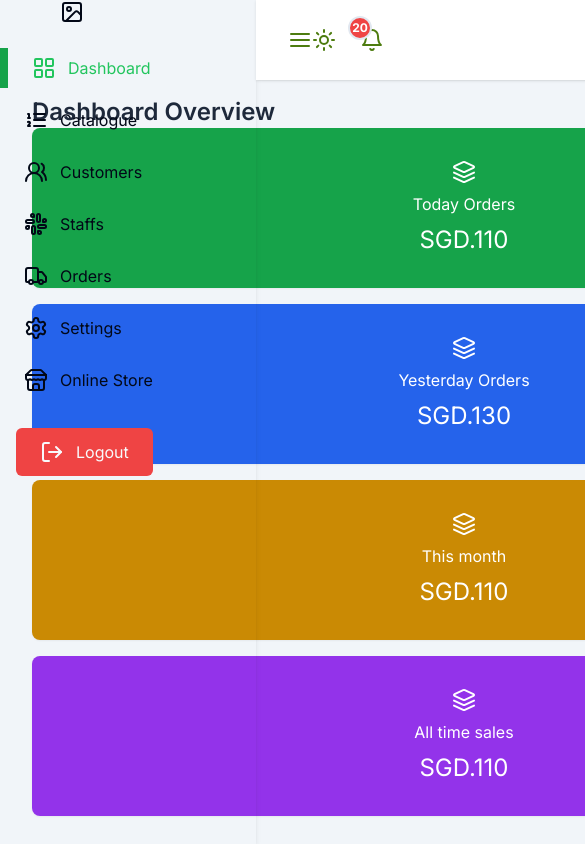
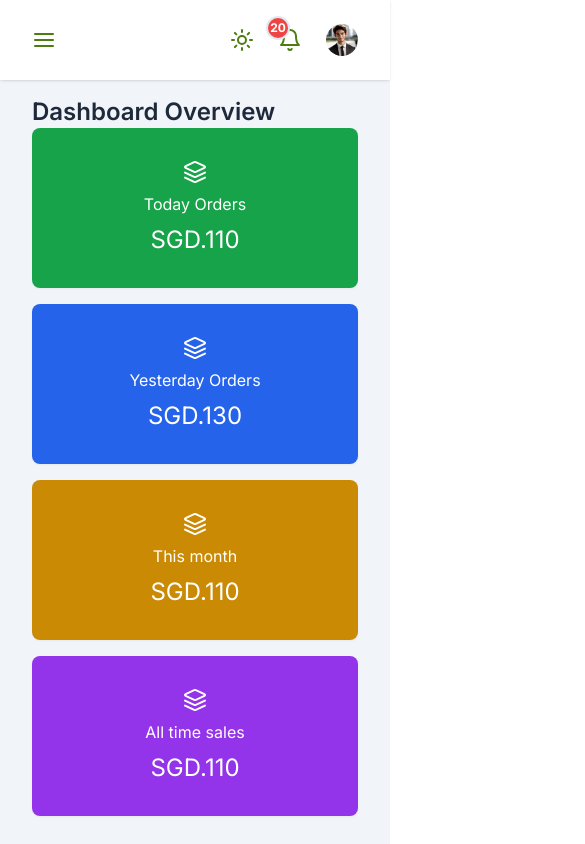
Before and after one commit to darrenliew96/nextjs-ecommerce, a Next.js app: page /dashboard in a window 390 px wide. Shown: the top 844 px of the page, 585 px wide, since content can reach past the window. Built offline with nearby package versions, Linux system fonts and the light colour scheme.

Commit message:
sidebar and navbar features update

```diff
--- a/package.json
+++ b/package.json
@@ -10,6 +10,7 @@
   },
   "dependencies": {
     "@faker-js/faker": "^8.4.1",
+    "@radix-ui/react-collapsible": "^1.0.3",
     "@radix-ui/react-dropdown-menu": "^2.0.6",
     "chart.js": "^4.4.2",
     "chartjs": "^0.3.24",
--- a/src/app/(back-office)/dashboard/page.jsx
+++ b/src/app/(back-office)/dashboard/page.jsx
@@ -17,7 +17,7 @@ export default function page() {
       {/* Charts */}
       <DashboardCharts/>
       {/* Recent Orders Table */}
-      <CustomDataTable/>
+      {/* <CustomDataTable/> */}
     </div>
   );
 }
--- a/src/app/(back-office)/layout.js
+++ b/src/app/(back-office)/layout.js
@@ -1,21 +1,27 @@
-import React from "react";
+"use client";
+import React, { useState } from "react";
 import Sidebar from "../components/backoffice/Sidebar";
 import Navbar from "../components/backoffice/Navbar";
 
-export default function Layout({children}) {
+export default function Layout({ children }) {
+  const [showSidebar, setShowSidebar] = useState(false);
+
   return (
     <div className="flex">
       {/*sidebar */}
       <div>
-            <Sidebar />
+        <Sidebar setShowSidebar={setShowSidebar} showSidebar={showSidebar} />
       </div>
       {/*main body */}
-        <div className="lg:ml-64 ml-0 flex-grow bg-slate-100 min-h-screen">
+      <div className="lg:ml-64 sm:ml-0 flex-grow bg-slate-100 min-h-screen">
         {/* header */}
-            <h2><Navbar /></h2>
-            <main className="p-8 bg-slate-100 dark:bg-slate-900 text-slate-50 min-h-screen mt-16">{children}</main>
+        <h2>
+          <Navbar setShowSidebar={setShowSidebar} showSidebar={showSidebar} />
+        </h2>
+        <main className="p-8 bg-slate-100 dark:bg-slate-900 text-slate-50 min-h-screen mt-16">
+          {children}
+        </main>
       </div>
-
     </div>
-    )
+  );
 }
--- a/src/app/components/backoffice/Navbar.jsx
+++ b/src/app/components/backoffice/Navbar.jsx
@@ -13,11 +13,11 @@ import {
 import { LayoutGrid, Settings, LogOut } from "lucide-react";
 import ThemeSwitcherBtn from "../ThemeSwitcherBtn";
 
-export default function Navbar() {
+export default function Navbar({setShowSidebar, showSidebar}) {
   return (
-    <div className="flex items-center justify-between bg-white dark:bg-slate-800 text-slate-50 h-20 px-8 pr-80 py-4 fixed top-0 w-full z-50 left-64 shadow">
+    <div className="flex items-center justify-between bg-white dark:bg-slate-800 text-slate-50 h-20 px-8 lg:pr-[20rem] py-4 fixed top-0 w-full z-50 shadow">
       {/* Icon */}
-      <button>
+      <button onClick={()=> setShowSidebar(!showSidebar)}>
         <AlignJustify className="text-lime-700 dark:text-slate-50" />
       </button>
       {/* 3 Icons */}
--- a/src/app/components/backoffice/Sidebar.jsx
+++ b/src/app/components/backoffice/Sidebar.jsx
@@ -1,7 +1,9 @@
 "use client";
-import React from "react";
+import React, { useState } from "react";
 import Link from "next/link";
 import {
+  Boxes,
+  ChevronRight,
   Image,
   LayoutGrid,
   ListOrdered,
@@ -11,22 +13,25 @@ import {
   Store,
   Truck,
   Users2,
+  LayoutList,
+  SendToBack,
+  ScanSearch,
+  MonitorPlay,
+  ChevronDown,
 } from "lucide-react";
 import { usePathname } from "next/navigation";
+import {
+  Collapsible,
+  CollapsibleContent,
+  CollapsibleTrigger,
+} from "@/components/ui/collapsible";
 
-export default function Sidebar() {
+export default function Sidebar({ showSidebar, setShowSidebar }) {
   const pathname = usePathname();
+  const [openMenu, setOpenMenu] = useState(false);
+  console.log(showSidebar);
+
   const sidebarLinks = [
-    {
-      title: "Dashboard",
-      icon: LayoutGrid,
-      href: "/dashboard",
-    },
-    {
-      title: "Catalogue",
-      icon: ListOrdered,
-      href: "/dashboard/catalogue",
-    },
     {
       title: "Customers",
       icon: Users2,
@@ -53,16 +58,98 @@ export default function Sidebar() {
       href: "/",
     },
   ];
+  const catalogueLinks = [
+    {
+      title: "Products",
+      icon: Boxes,
+      href: "/dashboard/products",
+    },
+    {
+      title: "Categories",
+      icon: LayoutList,
+      href: "/dashboard/categories",
+    },
+    {
+      title: "Attributes",
+      icon: SendToBack,
+      href: "/dashboard/attributes",
+    },
+    {
+      title: "Coupons",
+      icon: ScanSearch,
+      href: "/dashboard/coupon",
+    },
+    {
+      title: "Store Sliders",
+      icon: MonitorPlay,
+      href: "/dashboard/sliders",
+    },
+  ];
   return (
-    <div className="dark:bg-slate-700 dark:text-slate-50 shadow-md space-y-6 w-64 h-screen  fixed left-0 top-0">
+    <div
+      className={
+        showSidebar
+          ? " sm:block mt-20 sm:mt-0 dark:bg-slate-700 dark:text-slate-50 shadow-md space-y-6 w-64 h-screen  fixed left-0 top-0"
+          : "hidden sm:block mt-20 sm:mt-0 dark:bg-slate-700 dark:text-slate-50 shadow-md space-y-6 w-64 h-screen  fixed left-0 top-0"
+      }
+    >
       <Link className="" href="#">
         <Image alt="logo" className="w-36" />
       </Link>
+
       <div className="space-y-3 flex flex-col mt-14 ">
+        <Link
+          onClick={() => setShowSidebar(false)}
+          href="/dashboard"
+          className={
+            "/dashboard" == pathname
+              ? "flex items-center space-x-3 px-6 py-2 border-green-600 border-l-8 text-green-500"
+              : "flex items-center space-x-3 px-6 py-2 "
+          }
+        >
+          <LayoutGrid />
+          <span>Dashboard</span>
+        </Link>
+        <Collapsible className="px-6 py-2 ">
+          <CollapsibleTrigger
+            className=""
+            onClick={() => setOpenMenu(!openMenu)}
+          >
+            <button className="flex items-center  space-x-6 py-2 ">
+              <div className="flex items-center space-x-3">
+                <ListOrdered />
+                <span>Catalogue</span>
+              </div>
+              {openMenu ? <ChevronDown /> : <ChevronRight />}
+            </button>
+          </CollapsibleTrigger>
+          <CollapsibleContent className="px-3 bg-slate-200 dark:bg-slate-800 rounded-md">
+            {catalogueLinks.map((item, i) => {
+              const Icon = item.icon;
+              return (
+                <Link
+                  onClick={() => setShowSidebar(false)}
+                  key={i}
+                  href={item.href}
+                  className={
+                    item.href == pathname
+                      ? "flex items-center space-x-3 px-6 py-2 border-green-600 border-l-8 text-green-500 text-sm"
+                      : "flex items-center space-x-3 px-6 py-2 text-sm "
+                  }
+                >
+                  <Icon className="w-4 h-4" />
+                  <span>{item.title}</span>
+                </Link>
+              );
+            })}
+          </CollapsibleContent>
+        </Collapsible>
+
         {sidebarLinks.map((item, i) => {
           const Icon = item.icon;
           return (
             <Link
+              onClick={() => setShowSidebar(false)}
               key={i}
               href={item.href}
               className={
--- /dev/null
+++ b/src/components/ui/collapsible.jsx
@@ -0,0 +1,11 @@
+"use client"
+
+import * as CollapsiblePrimitive from "@radix-ui/react-collapsible"
+
+const Collapsible = CollapsiblePrimitive.Root
+
+const CollapsibleTrigger = CollapsiblePrimitive.CollapsibleTrigger
+
+const CollapsibleContent = CollapsiblePrimitive.CollapsibleContent
+
+export { Collapsible, CollapsibleTrigger, CollapsibleContent }
```
Also changed, not shown: 1 other file (tests, documents, lock files or other folders). Lines whose indentation alone changed are shown as unchanged.
